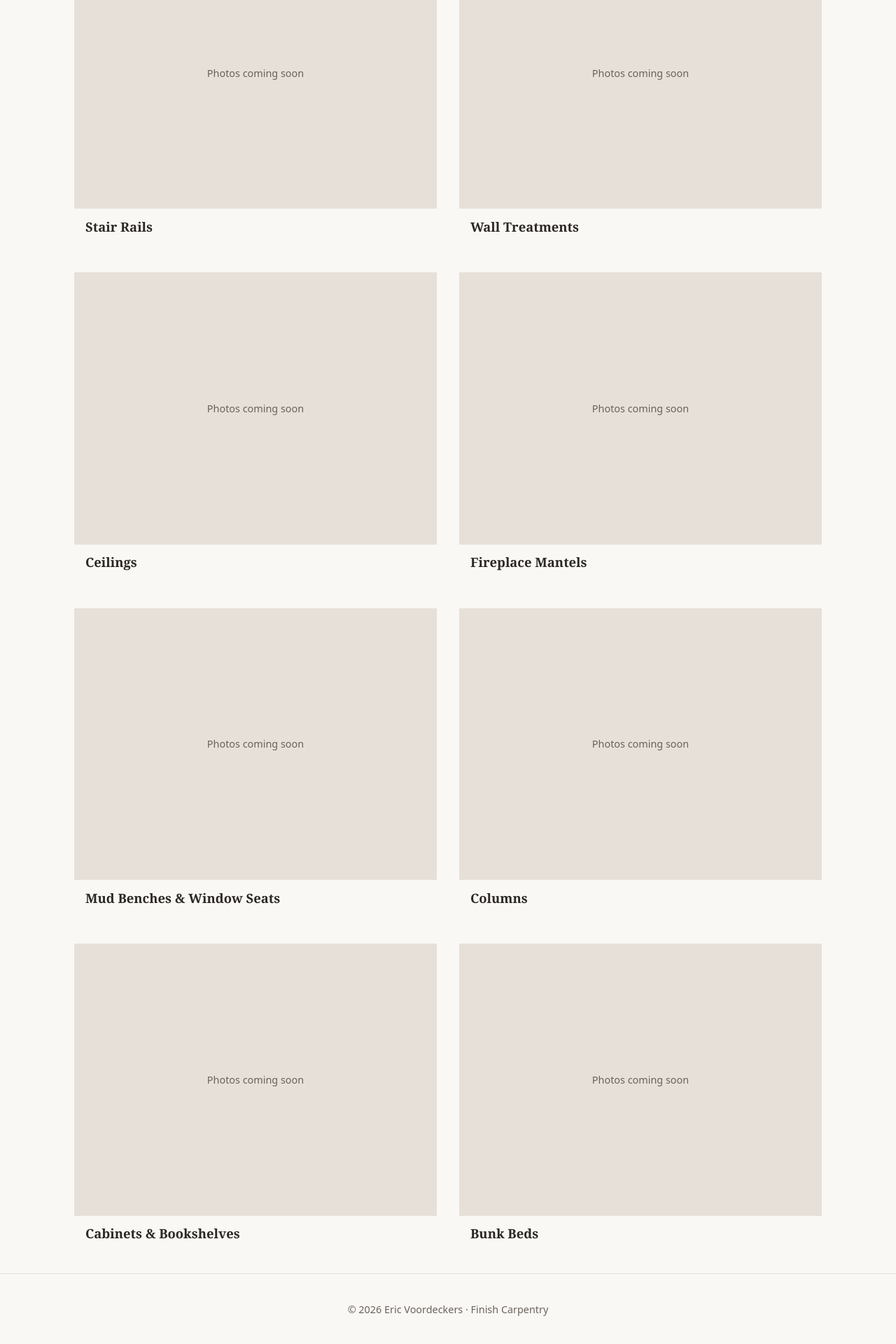
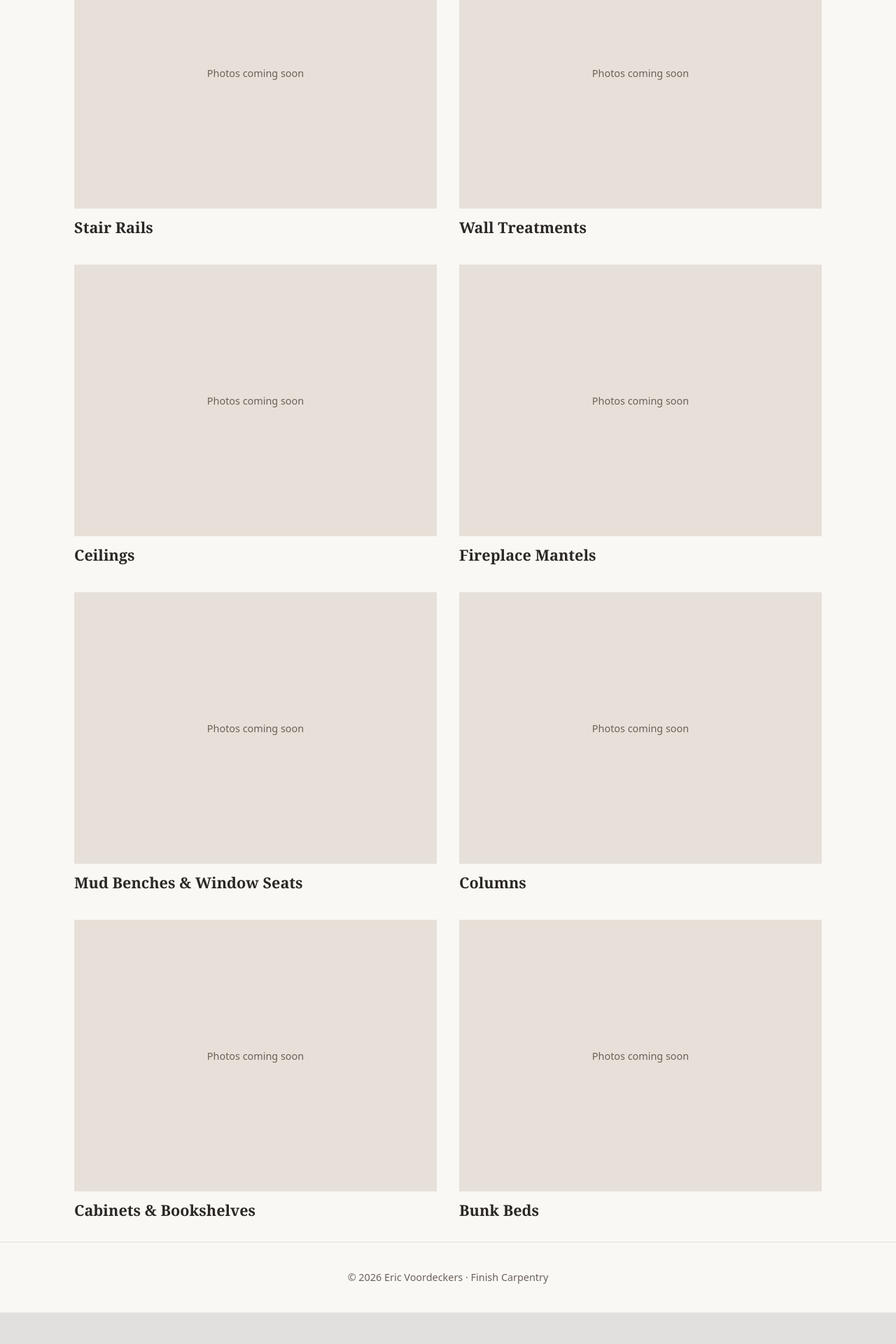
Before and after one commit to keatonvoordeckers/Voordeckers-Site, a Django app: page / in a window 1280 px wide. Shown: the part 880-2800 px from the top of the page at 70% size. After the commit the page ends 2755 px from the top, so only its background shows below. Run offline with Django 5.2, Linux system fonts and the light colour scheme; data comes from the database, SQL or seed files in the repository; data that the repository does not hold is empty.

Commit message:
Removed old header settings and rounded corners in gallery images

```diff
--- a/static/css/site.css
+++ b/static/css/site.css
@@ -247,12 +247,6 @@ img {
     color: var(--color-accent);
 }
 
-.category-card h3 {
-    margin: 0;
-    padding: 0.9rem 1rem;
-    font-size: 1.15rem;
-}
-
 /* ---------- Gallery pages ---------- */
 .back-link {
     display: inline-block;
@@ -280,7 +274,6 @@ img {
     position: relative;
     display: block;
     overflow: hidden;
-    border-radius: var(--radius);
 }
 
 .project-cover img {
```
